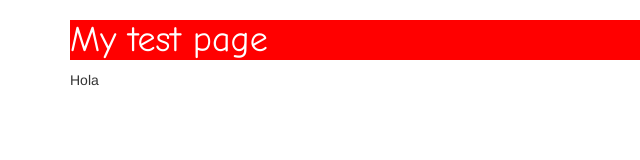
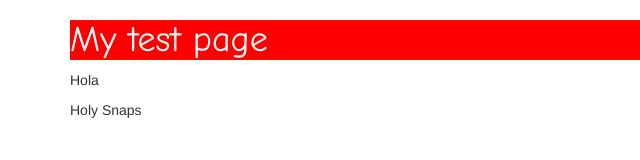
Before and after one commit to Mlpichardo1/cdevening-gitlesson, a plain HTML site: page index.html in a window 1280 px wide. Shown: the full height of the page, 0-640 px from the left. Drawn offline with nearby package versions, Linux system fonts and the light colour scheme.

Commit message:
modify index and add scripts.js

```diff
--- a/index.html
+++ b/index.html
@@ -16,6 +16,7 @@
     <div class="container">
         <h1 class="red">My test page</h1>
         <p>Hola</p>
+        <p>Holy Snaps</p>
     </div>
 
     <script src="https://maxcdn.bootstrapcdn.com/bootstrap/3.3.7/js/bootstrap.min.js" integrity="sha384-Tc5IQib027qvyjSMfHjOMaLkfuWVxZxUPnCJA7l2mCWNIpG9mGCD8wGNIcPD7Txa" crossorigin="anonymous"></script>
```
Also changed, not shown: scripts/scripts.js (added).
